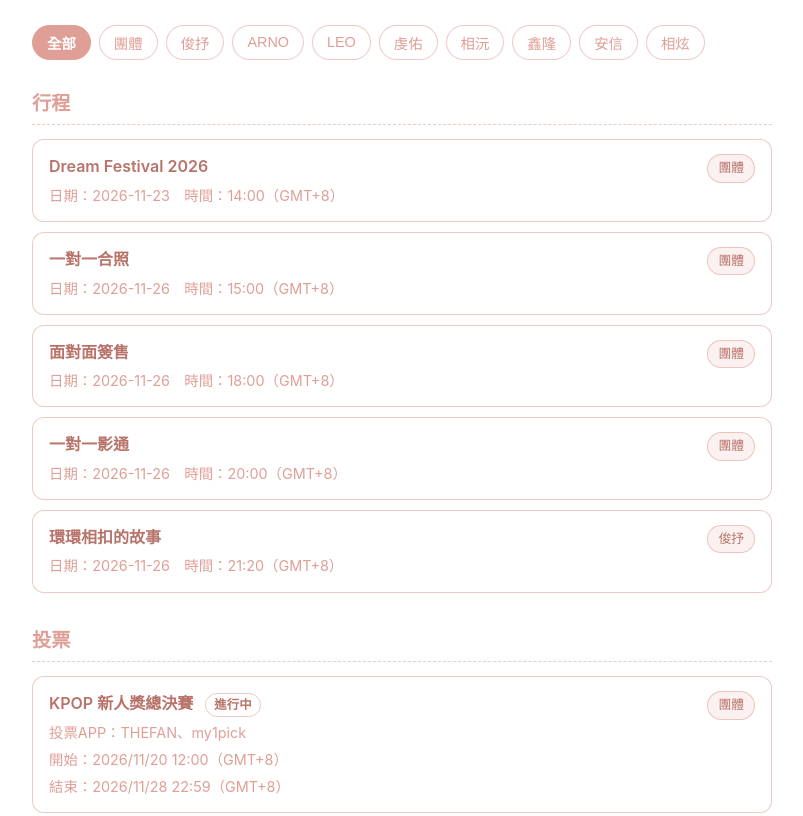
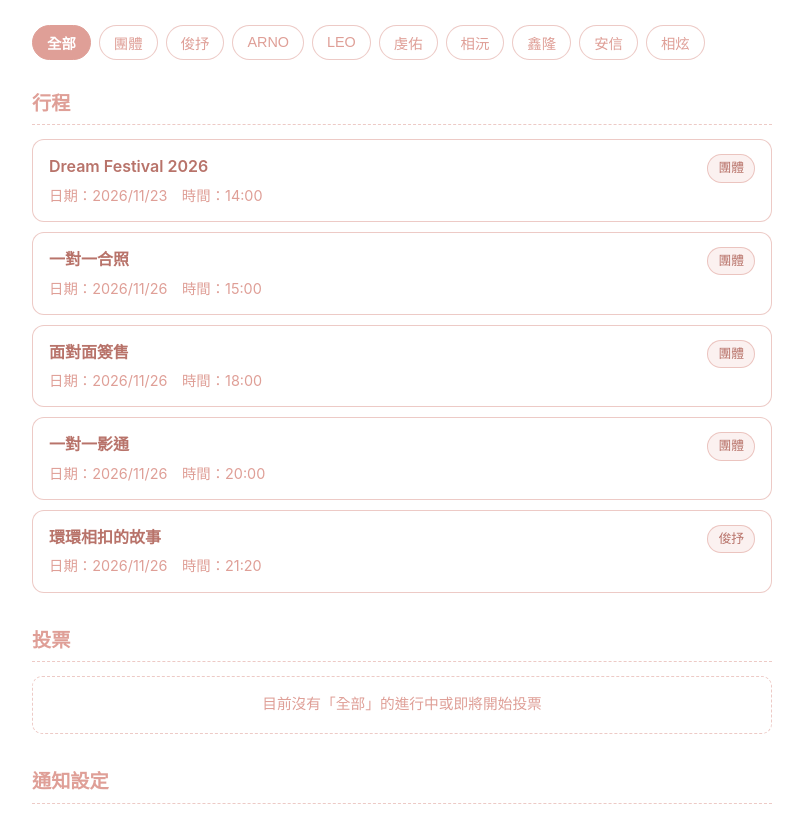
Before and after one commit to ald1a1mem/ALD1-vote, a plain HTML site: page index.html in a window 1280 px wide. Shown: the part 132-948 px from the top of the page, without its empty margins (238-1041 px from the left). Drawn offline with Linux system fonts and the light colour scheme.

Commit message:
Update index.html

```diff
--- a/index.html
+++ b/index.html
@@ -4,6 +4,8 @@
   <meta charset="UTF-8" />
   <meta name="viewport" content="width=device-width, initial-scale=1.0" />
   <title>ALD1行程/投票</title>
+  <link id="custom-favicon" rel="icon" type="image/png" href="https://github.com/ald1a1mem.png">
+
   <style>
     :root {
       --bg: #FFFFFF;
@@ -265,53 +267,59 @@
   <script>
     const TAGS = ["團體", "俊抒", "ARNO", "LEO", "虔佑", "相沅", "鑫隆", "安信", "相炫"];
 
-    // 行程資料：日期、時間、行程名稱、標籤
+    // 行程資料：日期、時間、行程名稱、標籤（時間過了會自動隱藏）
     const SCHEDULES = [
       {
         title: "Dream Festival 2026",
-        date: "2026-11-23",
+        date: "2026/11/23",
         time: "14:00",
         tag: "團體"
       },
       {
         title: "一對一合照",
-        date: "2026-11-26",
+        date: "2026/11/26",
         time: "15:00",
         tag: "團體"
       },
       {
         title: "面對面簽售",
-        date: "2026-11-26",
+        date: "2026/11/26",
         time: "18:00",
         tag: "團體"
       },
       {
         title: "一對一影通",
-        date: "2026-11-26",
+        date: "2026/11/26",
         time: "20:00",
         tag: "團體"
       },
       {
         title: "環環相扣的故事",
-        date: "2026-11-26",
+        date: "2026/11/26",
         time: "21:20",
         tag: "俊抒"
       },
     ];
 
-    // 投票資料：投票名稱、投票APP、開始時間、結束時間、標籤（皆使用 +08:00 台灣時間）
+    // 投票資料：投票名稱、投票APP、開始時間、結束時間、標籤（結束時間過了會自動隱藏）
     const VOTES = [
       {
         title: "KPOP 新人獎總決賽",
         app: "THEFAN、my1pick",
-        startTime: "2026-11-20T12:00:00+08:00",
-        endTime: "2026-11-28T22:59:59+08:00",
+        startTime: "2026/11/20T12:00:00+08:00",
+        endTime: "2026/11/28T22:59:59+08:00",
         tag: "團體"
       },
-
     ];
 
     let selectedTag = "全部";
+
+    // 將行程的日期(YYYY/MM/DD 或 YYYY-MM-DD)與時間(HH:MM)轉為台灣時間 timestamp
+    function getScheduleTimestamp(dateStr, timeStr) {
+      const normalizedDate = dateStr.replace(/\//g, "-");
+      const timePart = timeStr && timeStr.includes(":") ? timeStr : "23:59";
+      return new Date(`${normalizedDate}T${timePart}:00+08:00`).getTime();
+    }
 
     function formatTaiwanDateTime(isoString) {
       const date = new Date(isoString);
@@ -357,12 +365,19 @@
 
     function renderSchedules() {
       const list = document.getElementById("scheduleList");
+      const now = Date.now();
+
+      // 先過濾掉已過期的行程，並依時間由近到遠排序
+      const upcoming = SCHEDULES
+        .filter((item) => getScheduleTimestamp(item.date, item.time) >= now)
+        .sort((a, b) => getScheduleTimestamp(a.date, a.time) - getScheduleTimestamp(b.date, b.time));
+
       const filtered = selectedTag === "全部"
-        ? SCHEDULES
-        : SCHEDULES.filter((item) => item.tag === selectedTag);
+        ? upcoming
+        : upcoming.filter((item) => item.tag === selectedTag);
 
       if (filtered.length === 0) {
-        list.innerHTML = `<div class="empty-msg">目前沒有「${selectedTag}」的行程</div>`;
+        list.innerHTML = `<div class="empty-msg">目前沒有「${selectedTag}」的即將到來行程</div>`;
         return;
       }
 
@@ -370,7 +385,7 @@
         <div class="card">
           <div class="card-main">
             <div class="card-title">${item.title}</div>
-            <div class="card-meta">日期：${item.date}　時間：${item.time}（GMT+8）</div>
+            <div class="card-meta">日期：${item.date}　時間：${item.time}</div>
           </div>
           <span class="card-badge">${item.tag}</span>
         </div>
@@ -379,12 +394,19 @@
 
     function renderVotes() {
       const list = document.getElementById("voteList");
+      const now = Date.now();
+
+      // 先過濾掉已結束的投票，並依結束時間由近到遠排序
+      const activeVotes = VOTES
+        .filter((item) => new Date(item.endTime).getTime() >= now)
+        .sort((a, b) => new Date(a.endTime).getTime() - new Date(b.endTime).getTime());
+
       const filtered = selectedTag === "全部"
-        ? VOTES
-        : VOTES.filter((item) => item.tag === selectedTag);
+        ? activeVotes
+        : activeVotes.filter((item) => item.tag === selectedTag);
 
       if (filtered.length === 0) {
-        list.innerHTML = `<div class="empty-msg">目前沒有「${selectedTag}」的投票</div>`;
+        list.innerHTML = `<div class="empty-msg">目前沒有「${selectedTag}」的進行中或即將開始投票</div>`;
         return;
       }
 
@@ -398,8 +420,8 @@
                 <span class="status-tag">${status}</span>
               </div>
               <div class="card-meta">投票APP：${item.app}</div>
-              <div class="card-meta">開始：${formatTaiwanDateTime(item.startTime)}（GMT+8）</div>
-              <div class="card-meta">結束：${formatTaiwanDateTime(item.endTime)}（GMT+8）</div>
+              <div class="card-meta">開始：${formatTaiwanDateTime(item.startTime)}</div>
+              <div class="card-meta">結束：${formatTaiwanDateTime(item.endTime)}</div>
             </div>
             <span class="card-badge">${item.tag}</span>
           </div>
```
